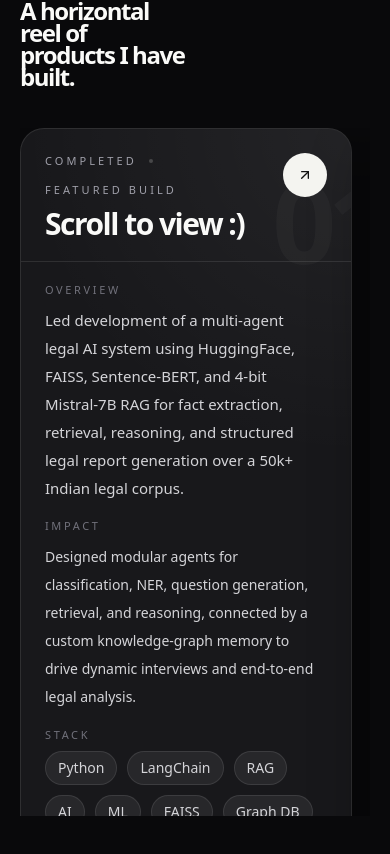
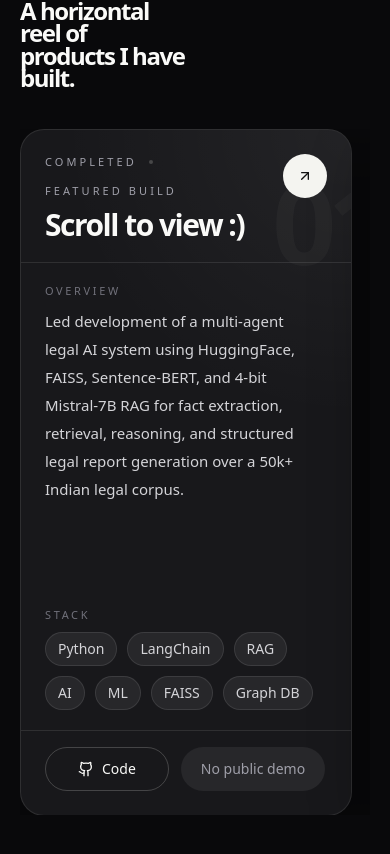
Before and after one commit to Arnav-Agarwal-01/Arnav_portfolio, a Next.js app: page / in a window 390 px wide. Shown: the part 3966-4820 px from the top of the page. Built offline with nearby package versions, Linux system fonts and the light colour scheme.

Commit message:
prod-card

```diff
--- a/src/components/ui/projects-horizontal.jsx
+++ b/src/components/ui/projects-horizontal.jsx
@@ -27,7 +27,7 @@ const projects = [
             "Led development of a multi-agent legal AI system using HuggingFace, FAISS, Sentence-BERT, and 4-bit Mistral-7B RAG for fact extraction, retrieval, reasoning, and structured legal report generation over a 50k+ Indian legal corpus.",
         outcome:
             "Designed modular agents for classification, NER, question generation, retrieval, and reasoning, connected by a custom knowledge-graph memory to drive dynamic interviews and end-to-end legal analysis.",
-        stack: ["Python", "LangChain", "RAG", "AI", "ML", "FAISS", "Graph DB"],
+        stack: ["Python", "LangChain", "RAG", "AI", "ML", "FAISS", "Graph DB", "Knowledge graph" , "LLM" , "Agentic AI"],
         github: "https://github.com/Arnav-Agarwal-01/ChatLawAI",
         live: "",
     },
@@ -136,19 +136,11 @@ function ProjectCard({ project, index }) {
             </CardHeader>
 
             <CardContent className="relative z-10 flex min-h-0 flex-1 flex-col justify-between gap-4 py-5">
-                <div className="grid min-h-0 grow gap-4 overflow-y-auto pr-2 md:grid-cols-[1.2fr_0.9fr] md:gap-6">
-                    <div>
-                        <p className="text-[11px] uppercase tracking-[0.24em] text-zinc-500">Overview</p>
-                        <p className="mt-2 text-[15px] leading-7 text-zinc-300 md:text-base">
-                            {project.description}
-                        </p>
-                    </div>
-                    <div>
-                        <p className="text-[11px] uppercase tracking-[0.24em] text-zinc-500">Impact</p>
-                        <p className="mt-2 text-sm leading-7 text-zinc-300 md:text-[15px]">
-                            {project.outcome}
-                        </p>
-                    </div>
+                <div className="min-h-0 grow overflow-y-auto pr-2">
+                    <p className="text-[11px] uppercase tracking-[0.24em] text-zinc-500">Overview</p>
+                    <p className="mt-2 text-[15px] leading-7 text-zinc-300 md:text-base">
+                        {project.description}
+                    </p>
                 </div>
 
                 <div>
@@ -274,7 +266,7 @@ export default function ProjectsHorizontal() {
                         </h1>
                     </div>
                     <p className="hidden max-w-sm text-sm leading-7 text-zinc-400 lg:block">
-                        Scroll to browse through the projects. Each card highlights the stack, impact, and links.
+                        Scroll to browse through the projects. Each card highlights the project overview, stack, and links.
                     </p>
                 </div>
 
```
